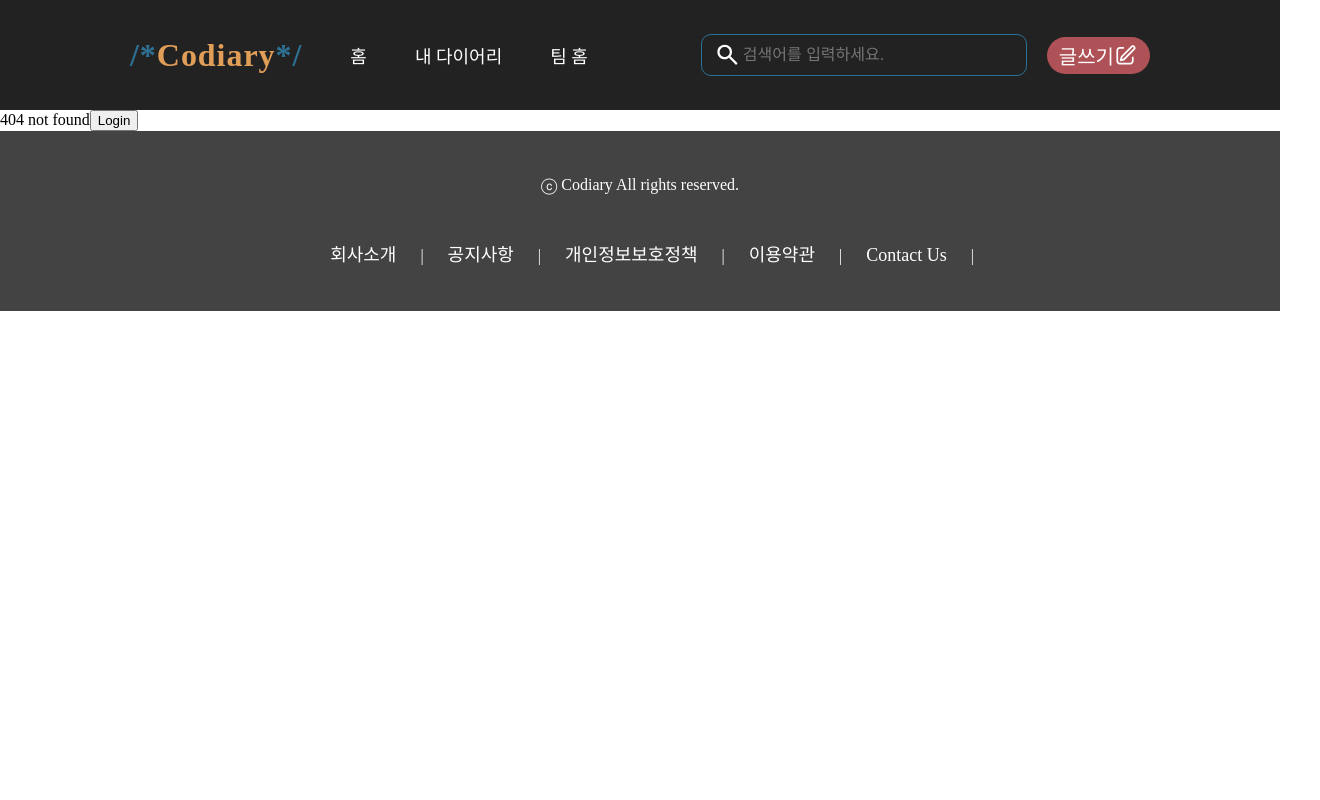
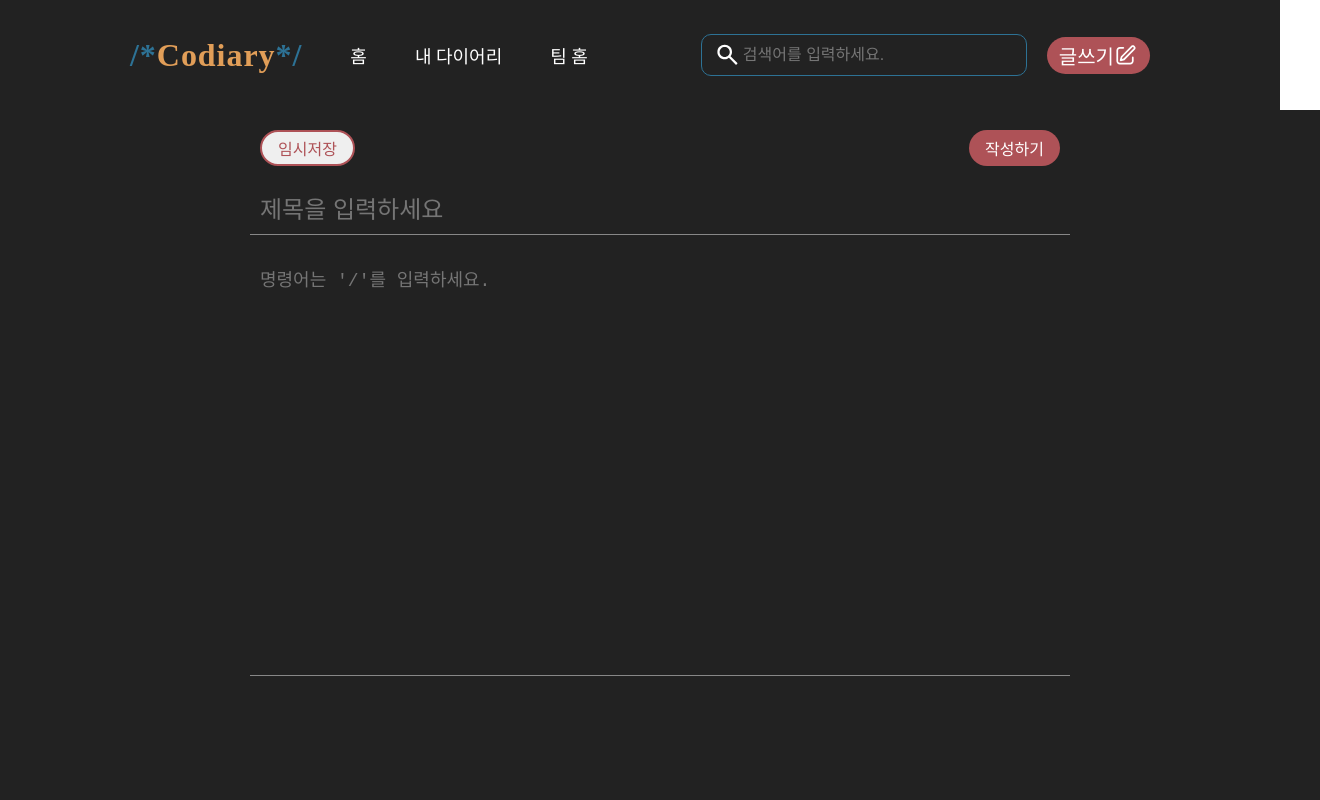
Before and after one commit to Codiary-UMC-6th/Frontend-Codiary, a React (Create React App) app: page /diary in a window 1280 px wide. Before the commit this address had no page. Shown: the top 800 px of the page, 1320 px wide, since content can reach past the window. Built offline with nearby package versions, Linux system fonts and the light colour scheme; a web font is replaced by a local one.

Commit message:
다이어리 등록

```diff
--- a/src/App.js
+++ b/src/App.js
@@ -6,7 +6,9 @@ import Footer from "./components/Footer";
 import Main from "./pages/Main";
 import Profile from "./pages/Profile";
 import Team from "./pages/Team";
-import Calendar from "./pages/Calendar"; // Calendar 컴포넌트 임포트
+import Calendar from "./pages/Calendar";
+import Diary from "./pages/Diary";
+import DiaryRegister from "./components/diary/diary-register";
 import { LoginModal } from "./components/login/LoginModal";
 
 import "./App.css";
@@ -26,6 +28,8 @@ function App() {
           <Route path="/profile" element={<Profile />} />
           <Route path="/team" element={<Team />} />
           <Route path="/calendar" element={<Calendar />} />
+          <Route path="/diary" element={<Diary />} />
+          <Route path="/diary-register" element={<DiaryRegister />} />
           <Route path="*" element={"404 not found"} />
         </Routes>
         <button onClick={openLoginModal}>Login</button>
--- a/src/components/calendar/Calendar.css
+++ b/src/components/calendar/Calendar.css
@@ -101,7 +101,7 @@
 
 .calendar-grid {
   width: 100%; /* calendar-left 안에 맞게 크기 조정 */
-  display: grid;
+  display: grid flex;
   grid-template-columns: repeat(7, 1fr); /* 가로로 7개씩 배치 */
   gap: 20px; /* 간격 조정 (가로, 세로) */
   margin-bottom: 20px;
--- a/src/components/calendar/CalendarLeft.css
+++ b/src/components/calendar/CalendarLeft.css
@@ -1,6 +1,6 @@
 .calendar-left {
-  width: 700px;
-  height: 700px; /* 높이 늘림 */
+  width: 100%;
+  height: 100%;
   flex-shrink: 0;
   border-radius: 20px;
   border: 1px solid #d9d9d9;
@@ -9,6 +9,7 @@
   align-items: center;
   padding: 40px;
   box-sizing: border-box;
+  background: var(--Gray-900, #222); /* 배경색 설정 */
 }
 
 .month-records {
--- a/src/components/calendar/CalendarLeft.jsx
+++ b/src/components/calendar/CalendarLeft.jsx
@@ -1,23 +1,30 @@
 import React from "react";
 import "./CalendarLeft.css";
 
-const CalendarLeft = () => {
+const CalendarLeft = ({
+  currentMonth,
+  days,
+  selectedDay,
+  handlePreviousMonth,
+  handleNextMonth,
+  handleDayClick,
+}) => {
   return (
     <div className="calendar-left">
       <div className="month-records">
-        <button className="nav-button-left">
-          {/* 여기에 SVG 아이콘을 삽입하거나 import 해서 사용 */}
-        </button>
-        <div className="month-title">07월의 기록</div>
-        <button className="nav-button-right">
-          {/* 여기에 SVG 아이콘을 삽입하거나 import 해서 사용 */}
-        </button>
+        <div className="month-title">{currentMonth}월의 기록</div>
       </div>
       <div className="calendar-grid">
-        {Array(31)
+        {Array(days)
           .fill()
           .map((_, i) => (
-            <div className="calendar-cell" key={i}>
+            <div
+              className={`calendar-cell ${
+                selectedDay === i + 1 ? "selected" : ""
+              }`}
+              key={i}
+              onClick={() => handleDayClick(i + 1)}
+            >
               <div className="inner-grid">
                 <div className="inner-cell"></div>
                 <div className="inner-cell"></div>
@@ -27,7 +34,7 @@ const CalendarLeft = () => {
             </div>
           ))}
       </div>
-      <div className="diary-count">이번 달 31개의 다이어리 작성</div>
+      <div className="diary-count">이번 달 {days}개의 다이어리 작성</div>
     </div>
   );
 };
--- /dev/null
+++ b/src/components/diary/diary-register.jsx
@@ -0,0 +1,230 @@
+import React, { useState } from "react";
+import styled from "styled-components";
+import * as Color from "../../common/Color"; // 경로 수정
+import Card from "../Card"; // 경로 수정
+
+const Container = styled.div`
+  display: flex;
+  background-color: ${Color.background};
+  padding: 20px;
+  color: white;
+  min-height: 100vh;
+`;
+
+const LeftSection = styled.div`
+  flex: 1;
+  display: flex;
+  flex-direction: column;
+  align-items: center;
+  margin-right: 40px; /* 오른쪽 여백 추가 */
+`;
+
+const RightSection = styled.div`
+  flex: 1;
+  display: flex;
+  flex-direction: column;
+`;
+
+const Divider = styled.div`
+  width: 2px;
+  background-color: #ccc;
+  margin: 0 20px; /* 좌우 여백 추가 */
+`;
+
+const FormSection = styled.div`
+  display: flex;
+  gap: 20px;
+  width: 100%;
+`;
+
+const FormGroup = styled.div`
+  display: flex;
+  flex-direction: column;
+  flex: 1;
+`;
+
+const Label = styled.label`
+  margin-bottom: 8px;
+`;
+
+const Input = styled.input`
+  padding: 10px;
+  border: 1px solid #ccc;
+  border-radius: 4px;
+  background-color: ${Color.background};
+  color: white;
+`;
+
+const Select = styled.select`
+  padding: 10px;
+  border: 1px solid #ccc;
+  border-radius: 4px;
+  background-color: ${Color.background};
+  color: white;
+`;
+
+const Option = styled.option`
+  background-color: ${Color.background};
+  color: white;
+`;
+
+const ErrorMsg = styled.div`
+  color: red;
+  margin-top: 8px;
+`;
+
+const DiaryPreview = styled.div`
+  display: flex;
+  flex-direction: column;
+  align-items: center;
+  border: 1px solid #ccc;
+  padding: 20px;
+  border-radius: 10px;
+`;
+
+const DiaryPreviewTitle = styled.h2`
+  margin-bottom: 20px;
+`;
+
+const CloseButton = styled.button`
+  background: none;
+  border: none;
+  color: white;
+  font-size: 24px;
+  cursor: pointer;
+  position: absolute;
+  top: 10px;
+  right: 10px;
+`;
+
+const Button = styled.button`
+  display: flex;
+  padding: 4px 16px;
+  justify-content: center;
+  align-items: center;
+  gap: 10px;
+  border: none;
+  border-radius: 30px;
+  cursor: pointer;
+  font-size: 16px;
+  margin-top: 20px;
+  background: var(--Primary-Red, #ae5257); /* 스타일 수정 */
+  color: white; /* 스타일 수정 */
+`;
+
+const DiaryRegister = () => {
+  const [title, setTitle] = useState("");
+  const [content, setContent] = useState("");
+  const [isPublic, setIsPublic] = useState(true);
+  const [coAuthors, setCoAuthors] = useState([]);
+  const [projectName, setProjectName] = useState("");
+  const [categories, setCategories] = useState([]);
+  const [errorMsg, setErrorMsg] = useState("");
+
+  const handleSave = () => {
+    // Save the diary entry
+    console.log("Diary saved:", {
+      title,
+      content,
+      isPublic,
+      coAuthors,
+      projectName,
+      categories,
+    });
+  };
+
+  const handleAddCoAuthor = (author) => {
+    if (!author) {
+      setErrorMsg("존재하지 않는 사용자입니다.");
+    } else {
+      setCoAuthors([...coAuthors, author]);
+      setErrorMsg("");
+    }
+  };
+
+  const handleAddCategory = (category) => {
+    setCategories([...categories, category]);
+  };
+
+  return (
+    <Container>
+      <LeftSection>
+        <CloseButton>&times;</CloseButton>
+        <DiaryPreview>
+          <DiaryPreviewTitle>다이어리 미리보기</DiaryPreviewTitle>
+          <Card
+            title={title}
+            author="Writer"
+            details={content.split("\n").slice(0, 4).join("\n")}
+          />
+        </DiaryPreview>
+      </LeftSection>
+      <Divider />
+      <RightSection>
+        <FormSection>
+          <FormGroup>
+            <Label>공개 설정</Label>
+            <div>
+              <input
+                type="radio"
+                id="public"
+                name="visibility"
+                value="public"
+                checked={isPublic}
+                onChange={() => setIsPublic(true)}
+              />
+              <label htmlFor="public">공개</label>
+              <input
+                type="radio"
+                id="private"
+                name="visibility"
+                value="private"
+                checked={!isPublic}
+                onChange={() => setIsPublic(false)}
+              />
+              <label htmlFor="private">비공개</label>
+            </div>
+            <Label>공동 저자 추가</Label>
+            <Input
+              type="text"
+              placeholder="공동 저자 아이디를 검색하세요."
+              onBlur={(e) => handleAddCoAuthor(e.target.value)}
+            />
+            {errorMsg && <ErrorMsg>{errorMsg}</ErrorMsg>}
+            <div>
+              {coAuthors.map((author, index) => (
+                <span key={index}>{author}</span>
+              ))}
+            </div>
+            <Label>프로젝트명</Label>
+            <Select
+              value={projectName}
+              onChange={(e) => setProjectName(e.target.value)}
+            >
+              <Option value="">프로젝트</Option>
+              <Option value="Option 1">Option 1</Option>
+              <Option value="Option 2">Option 2</Option>
+              <Option value="Option 3">Option 3</Option>
+              <Option value="Option 4">Option 4</Option>
+              <Option value="Option 5">Option 5</Option>
+            </Select>
+            <Label>카테고리 설정</Label>
+            <Input
+              type="text"
+              placeholder="카테고리를 입력하세요. (최대 7개)"
+              onBlur={(e) => handleAddCategory(e.target.value)}
+            />
+            <div>
+              {categories.map((category, index) => (
+                <span key={index}>{category}</span>
+              ))}
+            </div>
+          </FormGroup>
+        </FormSection>
+        <Button onClick={handleSave}>작성 완료</Button>
+      </RightSection>
+    </Container>
+  );
+};
+
+export default DiaryRegister;
--- a/src/pages/Calendar.jsx
+++ b/src/pages/Calendar.jsx
@@ -134,6 +134,13 @@ const Calendar = () => {
               </div>
             ))}
           </div>
+          {/* Diary.jsx로 이동하는 버튼 추가 */}
+          <button
+            onClick={() => navigate("/diary")}
+            className="go-to-diary-button"
+          >
+            다이어리 작성
+          </button>
         </div>
       </div>
     </div>
--- /dev/null
+++ b/src/pages/Diary.jsx
@@ -0,0 +1,108 @@
+import React, { useState } from "react";
+import { useNavigate } from "react-router-dom";
+import styled from "styled-components";
+
+const Container = styled.div`
+  display: flex;
+  flex-direction: column;
+  align-items: center;
+  width: 100%;
+  padding: 20px;
+  background: var(--Gray-900, #222);
+  color: white;
+  min-height: 100vh;
+`;
+
+const Header = styled.div`
+  display: flex;
+  justify-content: space-between;
+  width: 100%;
+  max-width: 800px;
+  margin-bottom: 20px;
+`;
+
+const TitleInput = styled.input`
+  width: 100%;
+  max-width: 800px;
+  padding: 10px;
+  margin-bottom: 20px;
+  font-size: 24px;
+  border: none;
+  border-bottom: 1px solid #888;
+  background: none;
+  color: white;
+  outline: none;
+`;
+
+const ContentInput = styled.textarea`
+  width: 100%;
+  max-width: 800px;
+  height: 400px;
+  padding: 10px;
+  font-size: 18px;
+  border: none;
+  border-bottom: 1px solid #888;
+  background: none;
+  color: white;
+  outline: none;
+  resize: none;
+`;
+
+const Button = styled.button`
+  display: flex; /* 스타일 수정 */
+  padding: 4px 16px; /* 스타일 수정 */
+  justify-content: center; /* 스타일 수정 */
+  align-items: center; /* 스타일 수정 */
+  gap: 10px; /* 스타일 수정 */
+  border: none;
+  border-radius: 5px;
+  cursor: pointer;
+  font-size: 16px;
+`;
+
+const TempSaveButton = styled(Button)`
+  border-radius: 30px; /* 스타일 수정 */
+  border: 2px solid var(--Primary-Red, #ae5257); /* 스타일 수정 */
+  color: var(--Primary-Red, #ae5257); /* 스타일 수정 */
+`;
+
+const SubmitButton = styled(Button)`
+  border-radius: 30px; /* 스타일 수정 */
+  background: var(--Primary-Red, #ae5257); /* 스타일 수정 */
+  color: white;
+  margin-left: 10px; /* 간격 추가 */
+`;
+
+const DiaryEditor = () => {
+  const [title, setTitle] = useState("");
+  const [content, setContent] = useState("");
+  const navigate = useNavigate();
+
+  const handleSave = () => {
+    // Save the diary entry
+    console.log("Diary saved:", { title, content });
+    navigate("/diary-register"); // "작성하기" 버튼을 눌렀을 때 이동
+  };
+
+  return (
+    <Container>
+      <Header>
+        <TempSaveButton>임시저장</TempSaveButton>
+        <SubmitButton onClick={handleSave}>작성하기</SubmitButton>
+      </Header>
+      <TitleInput
+        type="text"
+        placeholder="제목을 입력하세요"
+        value={title}
+        onChange={(e) => setTitle(e.target.value)}
+      />
+      <ContentInput
+        placeholder="명령어는 '/'를 입력하세요."
+        value={content}
+        onChange={(e) => setContent(e.target.value)}
+      />
+    </Container>
+  );
+};
+
+export default DiaryEditor;
--- a/src/pages/Profile.jsx
+++ b/src/pages/Profile.jsx
@@ -1,4 +1,4 @@
-import React from "react";
+import React, { useState, useEffect } from "react";
 import { useNavigate } from "react-router-dom";
 import styled from "styled-components";
 import * as Color from "../common/Color";
@@ -18,7 +18,7 @@ const Top = styled.div`
 `;
 
 const CalendarWrapper = styled.div`
-  background-color: #ffffff;
+  background-color: var(--Gray-900, #222);
   height: 100%;
   flex: 1;
   display: flex;
@@ -30,16 +30,50 @@ const CalendarWrapper = styled.div`
 const Profile = () => {
   const navigate = useNavigate();
 
-  const handleCalendarClick = () => {
-    navigate("/calendar");
+  const [currentMonth, setCurrentMonth] = useState(new Date().getMonth() + 1);
+  const [currentYear, setCurrentYear] = useState(new Date().getFullYear());
+  const [days, setDays] = useState(
+    new Date(currentYear, currentMonth, 0).getDate()
+  );
+  const [selectedDay, setSelectedDay] = useState(1);
+
+  useEffect(() => {
+    setDays(new Date(currentYear, currentMonth, 0).getDate());
+  }, [currentMonth, currentYear]);
+
+  const handleDayClick = (day) => setSelectedDay(day);
+
+  const handlePreviousMonth = () => {
+    if (currentMonth === 1) {
+      setCurrentMonth(12);
+      setCurrentYear(currentYear - 1);
+    } else {
+      setCurrentMonth(currentMonth - 1);
+    }
+  };
+
+  const handleNextMonth = () => {
+    if (currentMonth === 12) {
+      setCurrentMonth(1);
+      setCurrentYear(currentYear + 1);
+    } else {
+      setCurrentMonth(currentMonth + 1);
+    }
   };
 
   return (
     <Container>
       <Top>
         <UserInfo />
-        <CalendarWrapper onClick={handleCalendarClick}>
-          <CalendarLeft />
+        <CalendarWrapper onClick={() => navigate("/calendar")}>
+          <CalendarLeft
+            currentMonth={currentMonth}
+            days={days}
+            selectedDay={selectedDay}
+            handlePreviousMonth={handlePreviousMonth}
+            handleNextMonth={handleNextMonth}
+            handleDayClick={handleDayClick}
+          />
         </CalendarWrapper>
       </Top>
       <MyDiary />
```
